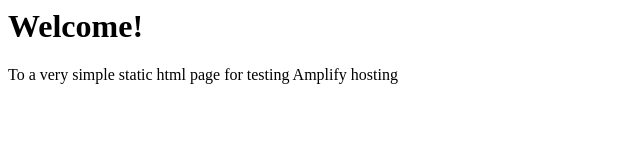
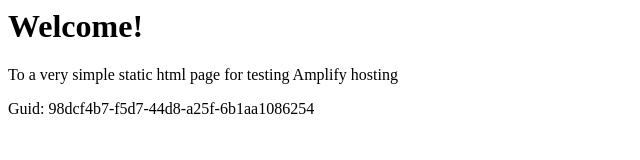
Before and after one commit to aws-aemilia-iad/Github-PR-Commit-Integration-Test-DoNotTouch-GithubWebhookPreviewCanaryTest-v1-prod-us-east-1, a website: page src/index.html in a window 1280 px wide. Shown: the whole page, without its empty margins (0-640 px from the left). Drawn offline with Linux system fonts and the light colour scheme.

Commit message:
commit from integ tests

```diff
--- a/src/index.html
+++ b/src/index.html
@@ -1,3 +1,5 @@
+
+
 <html lang="en">
 
 <head>
@@ -10,6 +12,6 @@
 <body>
     <h1>Welcome!</h1>
     <p>To a very simple static html page for testing Amplify hosting</p>
-</body>
+    <p>Guid: 98dcf4b7-f5d7-44d8-a25f-6b1aa1086254</p></body>
 
 </html>
```
